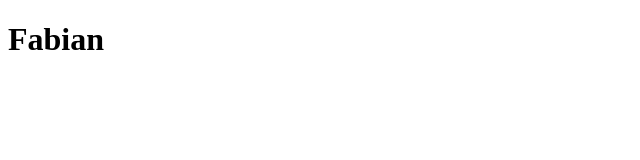
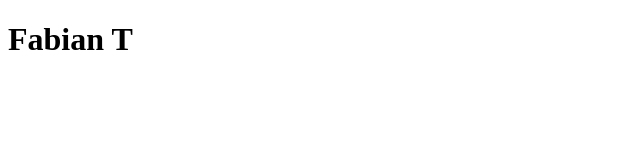
Before and after one commit to fabit0v/SDE_Demo, a plain HTML site: page test.html in a window 1280 px wide. Shown: the full height of the page, 0-640 px from the left. Drawn offline with Linux system fonts and the light colour scheme.

Commit message:
added h1 with name

```diff
--- a/test.html
+++ b/test.html
@@ -7,6 +7,6 @@
     <title>Document</title>
   </head>
   <body>
-    <h1>Fabian</h1>
+    <h1>Fabian T</h1>
   </body>
 </html>
```
